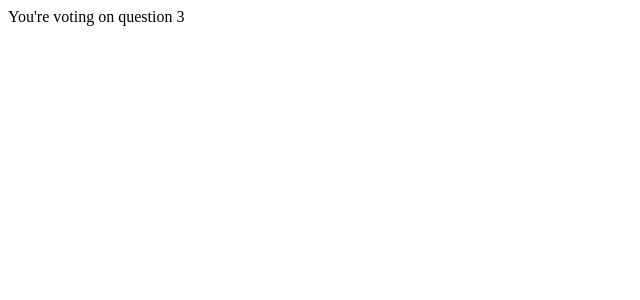
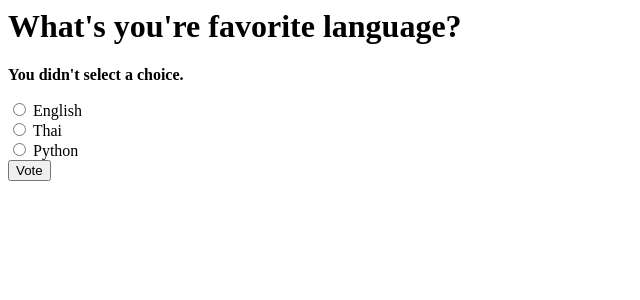
Before and after one commit to alexphelps/django-tutorial, a Django app: page /polls/3/vote/ in a window 1280 px wide. Shown: the top 300 px of the page, without its empty margins (0-640 px from the left). Run offline with Django 3.2, Linux system fonts and the light colour scheme; data comes from the database, SQL or seed files in the repository; both versions use the stored data as it was after the commit.

Commit message:
making progress on step 4

```diff
--- a/djangotutorial/djangotutorial/urls.py
+++ b/djangotutorial/djangotutorial/urls.py
@@ -5,6 +5,6 @@ urlpatterns = [
     # Examples:
     # url(r'^$', 'djangotutorial.views.home', name='home'),
     # url(r'^blog/', include('blog.urls')),
-    url(r'^polls/', include('polls.urls')),
+    url(r'^polls/', include('polls.urls', namespace="polls")),
     url(r'^admin/', include(admin.site.urls)),
 ]
--- a/djangotutorial/polls/templates/polls/detail.html
+++ b/djangotutorial/polls/templates/polls/detail.html
@@ -1 +1,12 @@
-{{ question }}
+<h1>{{ question.question_text }}</h1>
+
+{% if error_message %}<p><strong>{{ error_message }}</strong></p>{% endif %}
+
+<form action="{% url 'polls:vote' question.id %}" method="post">
+{% csrf_token %}
+{% for choice in question.choice_set.all %}
+	<input type="radio" name="choice" id="choice" id="choice{{ forloop.counter }}" value="{{ choice.id }}" />
+	<label for="choice{{ forloop.counter }}">{{ choice.choice_text }}</label><br/>
+{% endfor %}
+<input type="submit" value="Vote" />
+</form>
--- a/djangotutorial/polls/templates/polls/index.html
+++ b/djangotutorial/polls/templates/polls/index.html
@@ -1,7 +1,7 @@
 {% if latest_question_list %}
 	<ul>
 		{% for question in latest_question_list %}
-		<li><a href="/polls/{{question.id}}/">{{question.question_text}}</a></li>
+		<li><a href="{% url 'polls:detail' question.id %}">{{question.question_text}}</a></li>
 		{% endfor %}
 	</ul>
 {% else %}
--- a/djangotutorial/polls/urls.py
+++ b/djangotutorial/polls/urls.py
@@ -6,5 +6,5 @@ urlpatterns = [
 	url(r'^$', views.index, name = 'index'),
 	url(r'^(?P<question_id>[0-9]+)/$', views.detail, name='detail'),
 	url(r'^(?P<question_id>[0-9]+)/results', views.results, name='results'),
-	url(r'^(?P<question_id>[0-9]+)/vote', views.vote, name='vote'),
+	url(r'^(?P<question_id>[0-9]+)/vote/$', views.vote, name='vote'),
 ]
--- a/djangotutorial/polls/views.py
+++ b/djangotutorial/polls/views.py
@@ -1,7 +1,7 @@
-from django.http import HttpResponse
-from django.http import Http404
-from django.shortcuts import render
-from .models import Question
+from django.http import HttpResponseRedirect, HttpResponse
+from django.shortcuts import get_object_or_404, render
+from django.core.urlresolvers import reverse
+from .models import Choice, Question
 # Create your views here.
 
 def index(request):
@@ -27,3 +27,31 @@ def detail(request, question_id):
 	except Question.DoesNotExist:
 		raise Http404("Question doe not exist")
 	return render(request, 'polls/detail.html', {'question': question})
+
+
+
+# Vote Handling
+def vote(request, question_id):
+    p = get_object_or_404(Question, pk=question_id)
+    try:
+        selected_choice = p.choice_set.get(pk=request.POST['choice'])
+    except (KeyError, Choice.DoesNotExist):
+        # Redisplay the question voting form.
+        return render(request, 'polls/detail.html', {
+            'question': p,
+            'error_message': "You didn't select a choice.",
+        })
+    else:
+        selected_choice.votes += 1
+        selected_choice.save()
+        # Always return an HttpResponseRedirect after successfully dealing
+        # with POST data. This prevents data from being posted twice if a
+        # user hits the Back button.
+        return HttpResponseRedirect(reverse('polls:results', args=(p.id,)))
+
+
+#Results
+
+def results(request, question_id):
+    question = get_object_or_404(Question, pk=question_id)
+    return render(request, 'polls/results.html', {'question': question})
```
Also changed, not shown: djangotutorial/polls/templates/polls/results.html (added, +9 -0 lines), djangotutorial/db.sqlite3, 1 other file.
